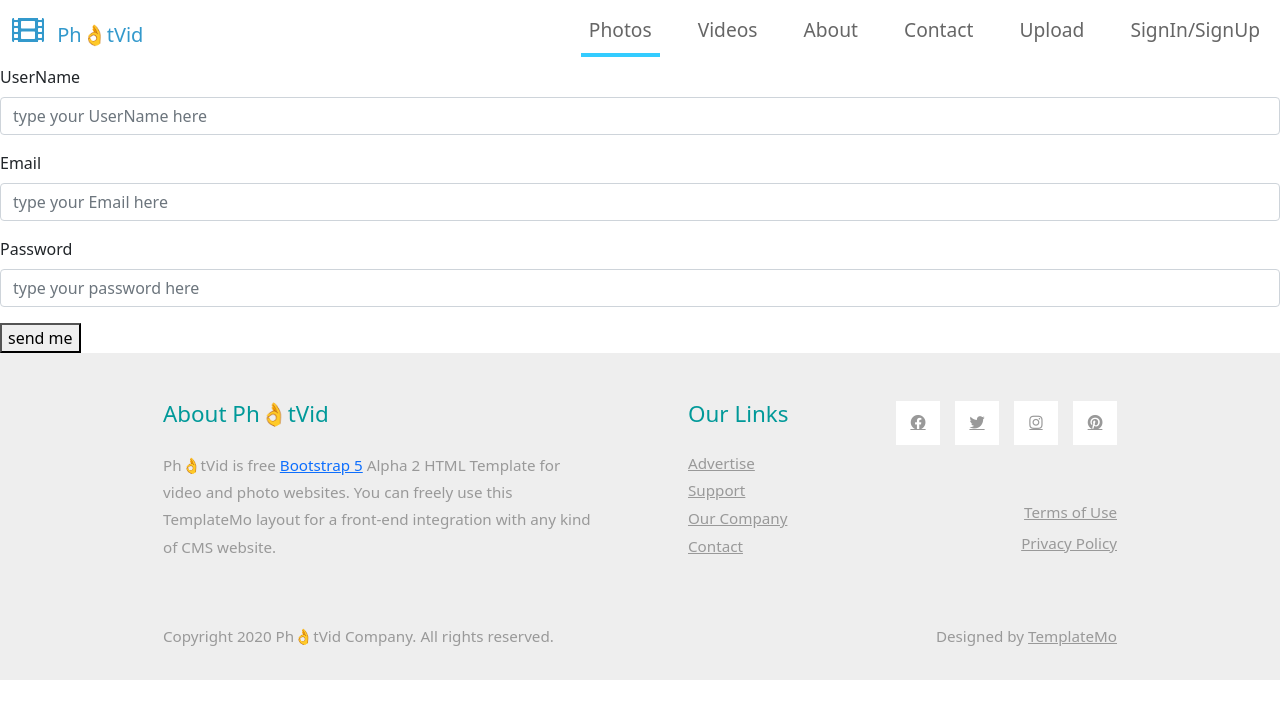
After one commit to kaniobed28/photvid, a Flask app: page /signup in a window 1280 px wide. The commit adds this page. Shown: the top 719 px of the page. Run offline with Flask 2, Linux system fonts and the light colour scheme; some libraries are stand-ins or nearby versions.

Commit message:
user registration solved

```diff
--- a/main.py
+++ b/main.py
@@ -1,13 +1,16 @@
-from flask import Flask,redirect,url_for,render_template,request
+from email import message
+from flask import Flask,redirect,url_for,render_template,request,session
 from flask_sqlalchemy import SQLAlchemy
+from flask_session import Session
 from datetime import datetime
 import os
 import secrets
 app=Flask(__name__)
 app.config['SQLALCHEMY_DATABASE_URI'] = 'mysql://root:@127.0.0.1/project'
 db = SQLAlchemy(app)
+app.secret_key = "this is my secrete key"
 ########################################MODEL#########################################
-class User__his(db.Model):
+class User(db.Model):
 
     id = db.Column(db.Integer,
                    primary_key=True)
@@ -17,22 +20,39 @@ class User__his(db.Model):
     email = db.Column(db.String(40),
                       unique=True,
                       nullable=False)
-    password = db.Column(db.String(200),
-                         primary_key=False,
-                         unique=False,
-                         nullable=False)
+    password = db.Column(
+                      db.String(255),
+                      unique=False,
+                      nullable=False
+    )
+    PhotOrVidRel = db.relationship("PhotOrVid",backref = 'photvids')
 
-    date = db.Column(db.DateTime,default = datetime.utcnow)
 
-    topic = db.Column(db.String(255),
+
+class PhotOrVid(db.Model):
+
+    id = db.Column(db.Integer,
+                   primary_key=True)
+    title = db.Column(
+                      db.String(255),
                       unique=False,
-                      nullable=True)
-    message = db.Column(db.String(1000000),
+                      nullable=False
+    )
+    message = db.Column(
+                      db.String(40),
                       unique=False,
-                      nullable=True)
-    filename = db.Column(db.String(255),
+                      nullable=False
+    )
+    filename = db.Column(
+                      db.String(255),
                       unique=False,
-                      nullable=True)
+                      nullable=True
+    )
+    user_id  = db.Column(
+        db.Integer,
+        db.ForeignKey('user.id')
+    )
+
 
 
 
@@ -40,13 +60,22 @@ def upload_saver(input_file):
     filename = secrets.token_urlsafe(10) + input_file.filename
     path = os.path.join(r"flaskPro\static\img" , filename)
     input_file.save(path)
+    return filename
 ##################################ROUTE#####################################
 @app.route('/',methods=['GET','POST'])
 def index():
-  if request.method=='POST':
-    # Handle POST Request here
+
+    session['email'] = request.form.get('email',None)
+    if request.method == 'POST':
+        username = request.form.get('username',None)
+        email = request.form.get('email',None)
+        password = request.form.get('password',None)
+        session['email'] = request.form.get('email',None)
+
+        new_user = User(username = username,email =email,password =password)
+        db.session.add(new_user)
+        db.session.commit()
     return render_template('index.html')
-  return render_template('index.html')
 
 @app.route('/videos', methods=['GET', 'POST'])
 def videos():
@@ -58,9 +87,21 @@ def about():
 @app.route('/contact', methods=['GET', 'POST'])
 def contact():
     return render_template('contact.html')
+
+
 @app.route('/upload', methods=['GET', 'POST'])
 def upload():
+    if not session.get('email'):
+        return redirect('/signup')
+    title = request.form.get('title')
+    message = request.form.get('message')
+    PhotOrVid =request.form.get('photOrVid')
     return render_template('upload.html')
+
+@app.route('/signup', methods=['GET', 'POST'])
+def signup():
+    return render_template('signup.html')
+
 db.create_all()
 if __name__ == '__main__':
   #DEBUG is SET to TRUE. CHANGE FOR PROD
--- a/templates/base.html
+++ b/templates/base.html
@@ -49,6 +49,9 @@ https://templatemo.com/tm-556-catalog-z
                 </li>
                 <li class="nav-item">
                     <a class="nav-link nav-link-1" href='{{url_for("upload")}}'>Upload</a>
+                </li>
+                <li class="nav-item">
+                    <a class="nav-link nav-link-1" href='{{url_for("signup")}}'>SignIn/SignUp</a>
                 </li>
             </ul>
             </div>
--- /dev/null
+++ b/templates/signup.html
@@ -0,0 +1,19 @@
+{% extends "base.html" %}
+
+{% block body %}
+<form action="/" method="post">
+<div class="mb-3">
+    <label for="exampleFormControlInput1" class="form-label">UserName</label>
+    <input type="text" class="form-control" name="username" id="" placeholder="type your UserName here">
+  </div>
+  <div class="mb-3">
+    <label for="exampleFormControlTextarea1" class="form-label">Email</label>
+    <input class="form-control" type="email" name="email" placeholder="type your Email here " rows="5"></input>
+  </div>
+  <div class="mb-3">
+    <label for="exampleFormControlTextarea1" class="form-label">Password</label>
+    <input class="form-control" name="password" placeholder="type your password here" id="" type="password"  >
+  </div>
+  <button type="submit">send me</button>
+</form>
+{% endblock %}
--- a/templates/upload.html
+++ b/templates/upload.html
@@ -4,15 +4,15 @@
 <form action="" method="post">
 <div class="mb-3">
     <label for="exampleFormControlInput1" class="form-label">Title</label>
-    <input type="text" class="form-control" id="" placeholder="type your title here">
+    <input type="text" name = "title" class="form-control" id="" placeholder="type your title here">
   </div>
   <div class="mb-3">
     <label for="exampleFormControlTextarea1" class="form-label">Message</label>
-    <textarea class="form-control" id="" placeholder="type your message here " rows="5"></textarea>
+    <textarea class="form-control" name="message" id="" placeholder="type your message here " rows="5"></textarea>
   </div>
   <div class="mb-3">
     <label for="exampleFormControlTextarea1" class="form-label">Message</label>
-    <input class="form-control" placeholder="select your file" id="" type="file"  rows="5">
+    <input class="form-control" name="photOrVid"  placeholder="select your file" id="" type="file"  rows="5">
   </div>
 </form>
 {% endblock %}
```
